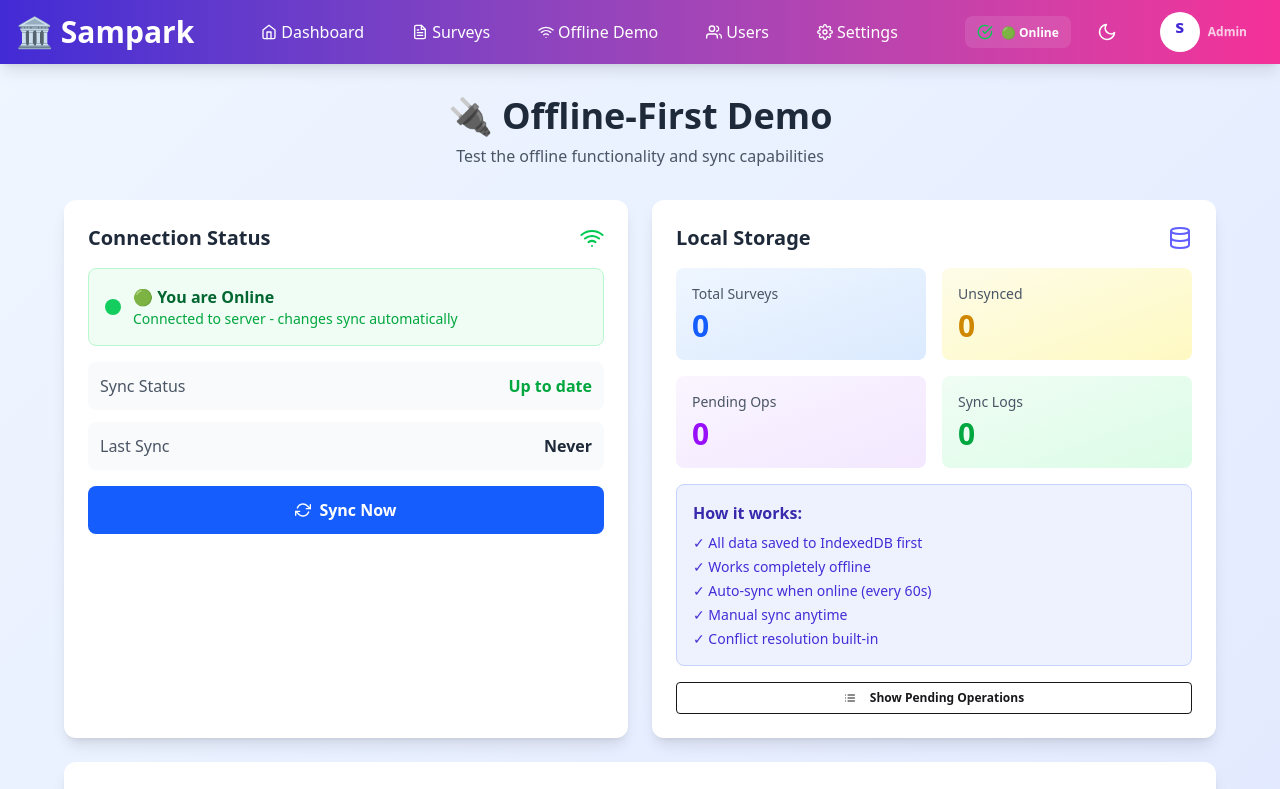
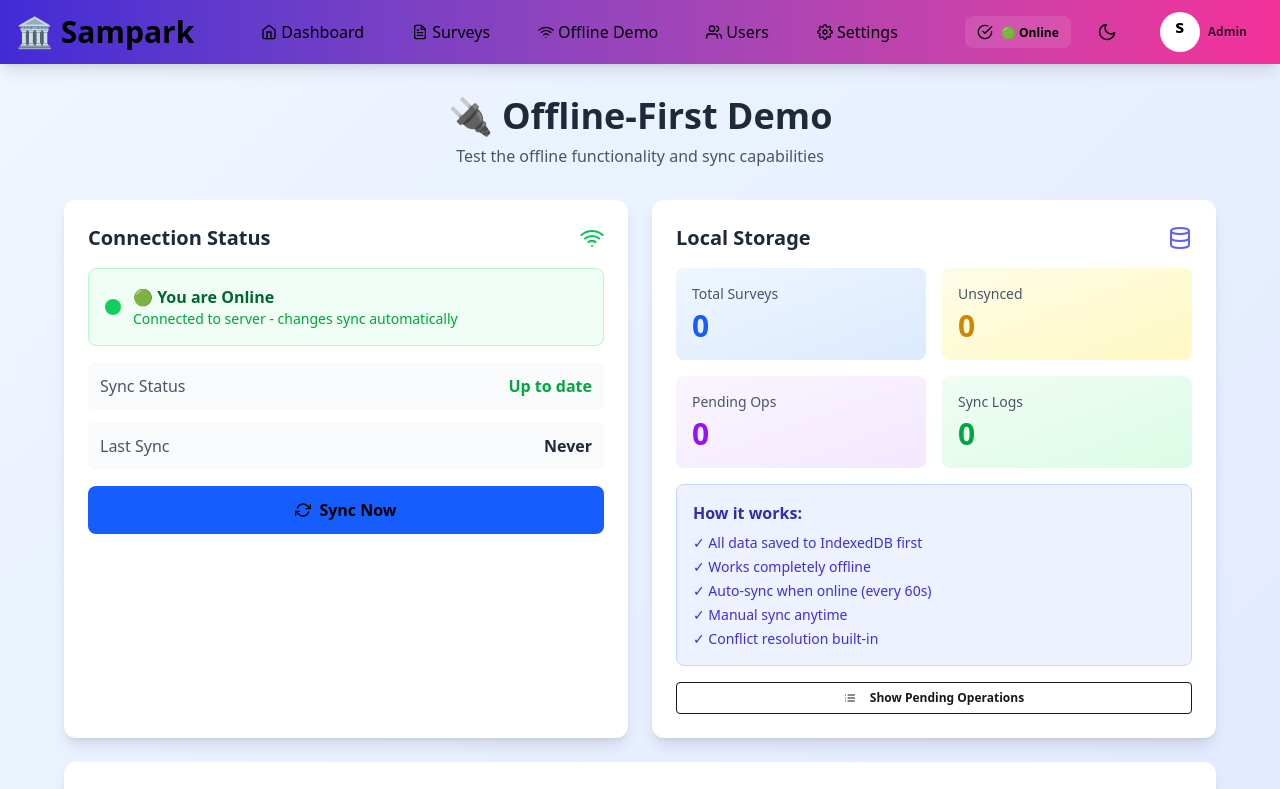
Before and after one commit to namanxdev/Sampark, a React (Vite) app in the folder frontend/: page /offline-demo in a window 1280 px wide. Shown: the top 789 px of the page. Built offline with nearby package versions, Linux system fonts and the light colour scheme; sample sign-in values are in the browser's storage.

Commit message:
Fix white text visibility in light mode - auto-switch to black

```diff
--- a/frontend/src/index.css
+++ b/frontend/src/index.css
@@ -1,2 +1,28 @@
 @import 'tailwindcss';
 @plugin "daisyui";
+
+/* Auto-switch white text to black in light mode */
+[data-theme="light"] .text-white,
+[data-theme="light"] .text-white *,
+[data-theme="light"] [class*="text-white"] {
+  color: #000 !important;
+}
+
+/* Handle inline styles with white color */
+[data-theme="light"] [style*="color: white"],
+[data-theme="light"] [style*="color: #fff"],
+[data-theme="light"] [style*="color: #FFF"],
+[data-theme="light"] [style*="color:#fff"],
+[data-theme="light"] [style*="color:#FFF"],
+[data-theme="light"] [style*="color:white"] {
+  color: #000 !important;
+}
+
+/* Ensure Navbar text is visible in both modes */
+[data-theme="light"] nav .text-white {
+  color: #000 !important;
+}
+
+[data-theme="dark"] nav .text-white {
+  color: #fff !important;
+}
```
